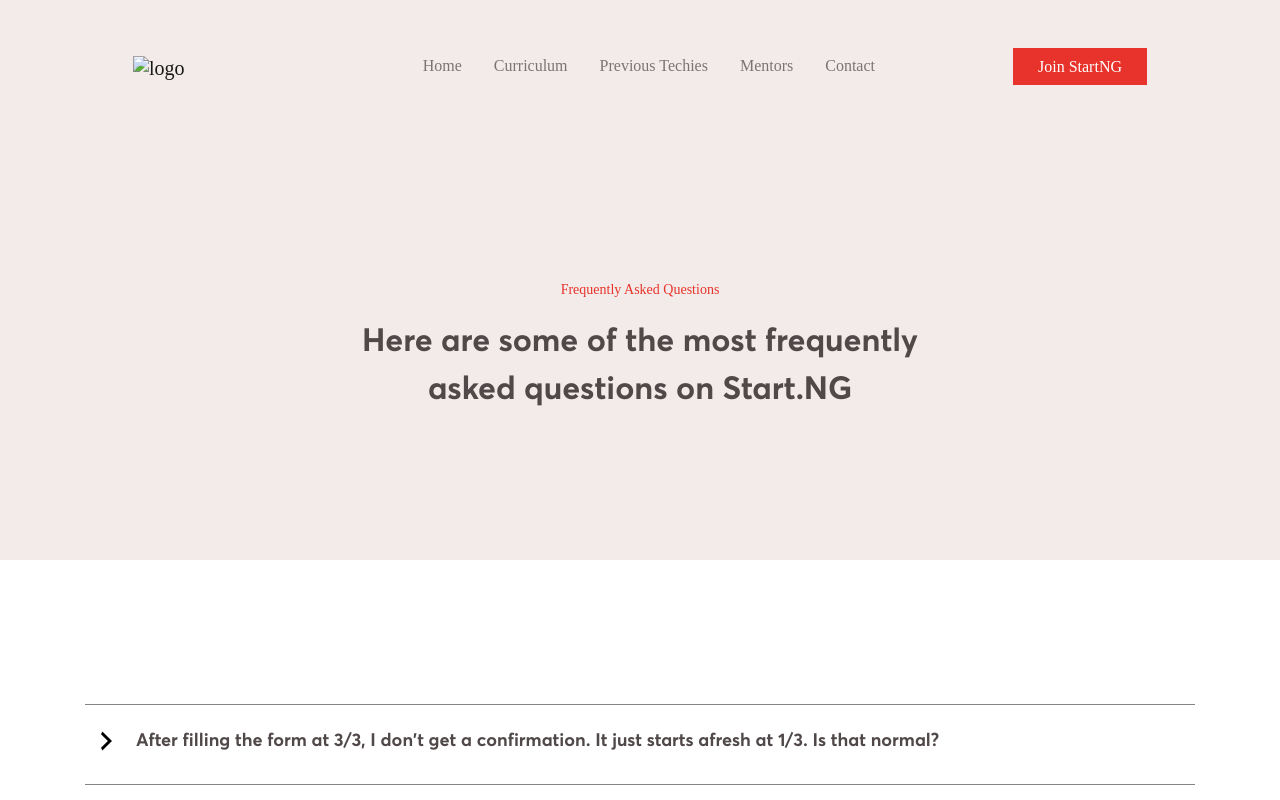
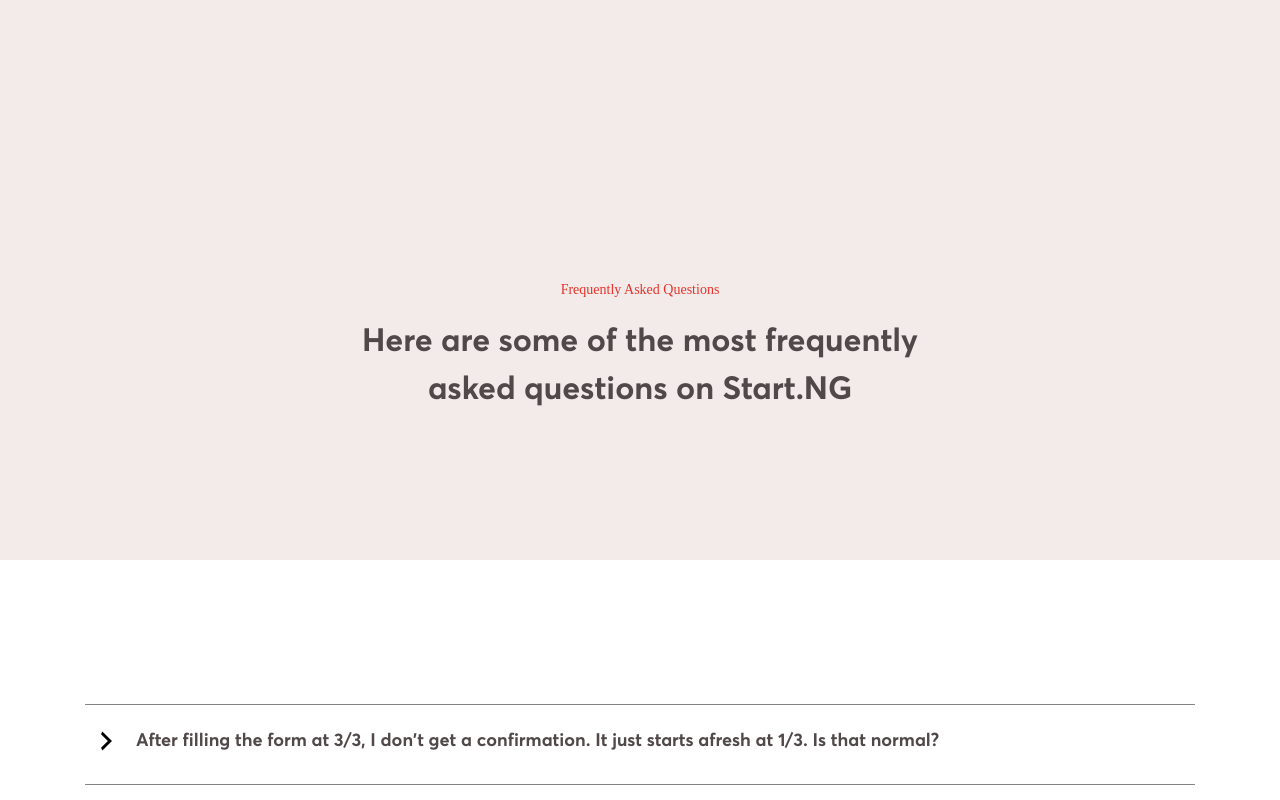
Before and after one commit to nueldona/start-ng, a plain HTML site: page index.html in a window 1280 px wide. Shown: the top 800 px of the page. Drawn offline with nearby package versions, Linux system fonts and the light colour scheme; a web font is replaced by a local one.

Commit message:
third commit

```diff
--- a/index.html
+++ b/index.html
@@ -27,37 +27,6 @@
 
       <!-- desktop nav and mobile nav  -->
       <div class="container">
-        <nav class="navbar navbar-expand-lg navbar-light navigation p-5">
-          <a class="navbar-brand" href="#"><img src="/images/Header/header-img.png" alt="logo"></a>
-
-          <button class="navbar-toggler d-lg-none" type="button" data-toggle="collapse" data-target="#collapsibleNavId" aria-controls="collapsibleNavId"
-          aria-expanded="false" aria-label="Toggle navigation"> <img src="/images/Header/Vector.svg" alt=""></button>
-          <div class="collapse navbar-collapse" id="collapsibleNavId">
-
-            <ul class="navbar-nav ml-auto mt-2 mt-lg-0">
-              <li class="nav-item">
-                <a class="nav-link ml-lg-3" href="#">Home</a>
-              </li>
-              <li class="nav-item">
-                <a class="nav-link ml-lg-3" href="#">Curriculum</a>
-              </li>
-              <li class="nav-item">
-                <a class="nav-link ml-lg-3" href="#">Previous Techies</a>
-              </li>
-              <li class="nav-item">
-                <a class="nav-link ml-lg-3" href="#">Mentors</a>
-              </li>
-              <li class="nav-item">
-                <a class="nav-link ml-lg-3" href="#">Contact</a>
-              </li>
-              <li class="nav-item">
-                <a class="nav-link btn mt-3 mt-lg-0 h-btn px-4 text-white" href="#">Join StartNG</a>
-              </li>
-            </ul>
-
-          </div>
-
-        </nav>
         <div class="header__text">
           <p>Frequently Asked Questions</p>
           <h1>Here are some of the most frequently asked questions on Start.NG </h1>
```
